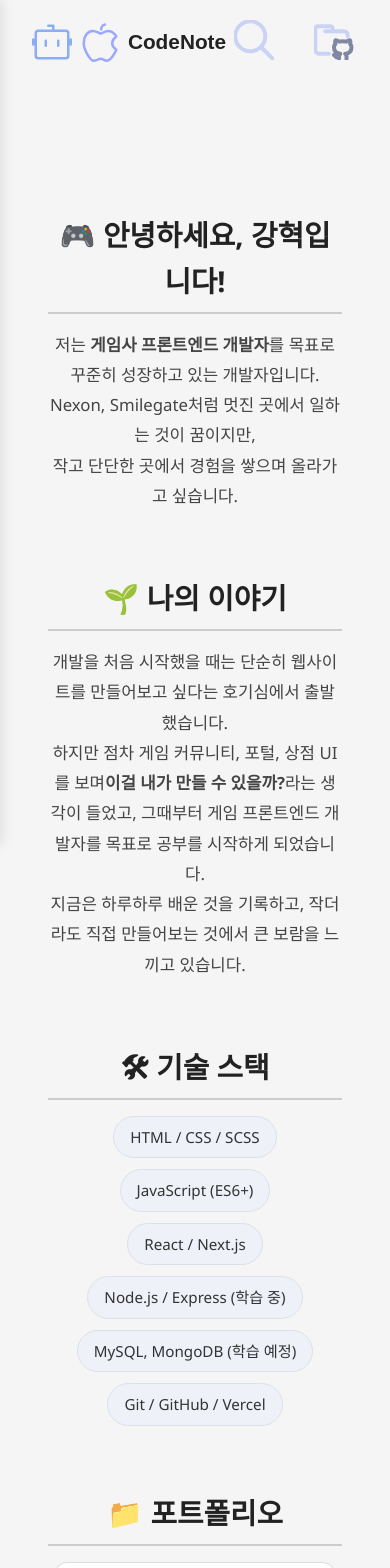
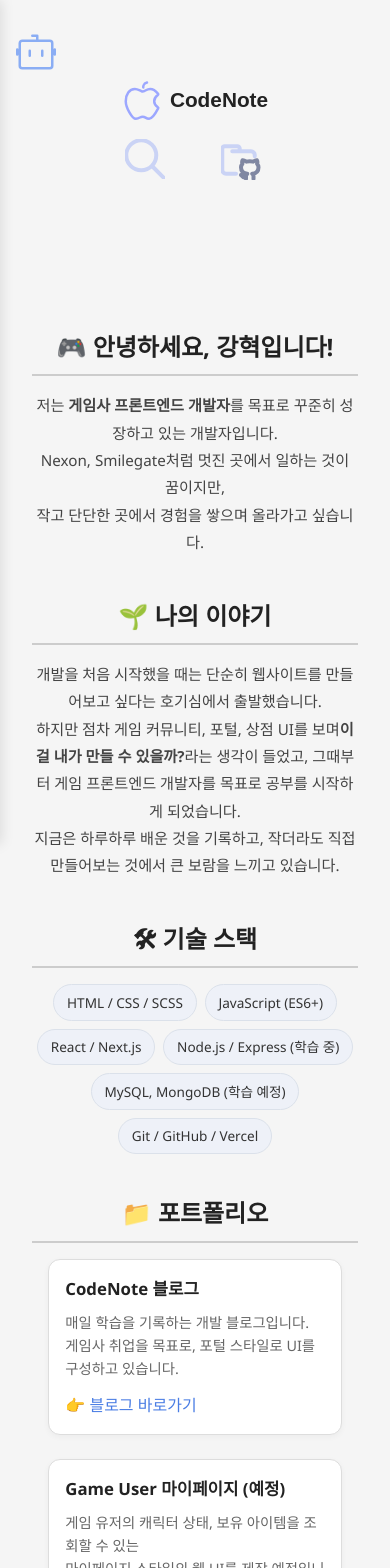
Before and after one commit to Aprasaks/codenote-log, a Next.js app: page /about in a window 390 px wide. Shown: the top 1568 px of the page. Built offline with nearby package versions, Linux system fonts and the light colour scheme; a web font is replaced by a local one.

Commit message:
💡 전체 반응형 스타일 적용 (about, globals, sidebar)

```diff
--- a/src/styles/Sidebar.css
+++ b/src/styles/Sidebar.css
@@ -41,3 +41,37 @@
 .menu a:hover {
   color: #0055aa;
 }
+
+/* ==================== 반응형 ==================== */
+@media (max-width: 768px) {
+  .sidebar {
+    width: 100%;
+    left: -100%;
+  }
+
+  .sidebar.open {
+    left: 0;
+  }
+
+  .close-btn {
+    font-size: 1.3rem;
+    position: absolute;
+    top: 1rem;
+    right: 1rem;
+  }
+
+  .profile h3 {
+    font-size: 1.1rem;
+  }
+
+  .profile p {
+    font-size: 0.95rem;
+    color: #666;
+  }
+
+  .menu a {
+    font-size: 1rem;
+    padding: 0.75rem 0;
+    text-align: center;
+  }
+}
--- a/src/styles/about.css
+++ b/src/styles/about.css
@@ -97,3 +97,46 @@
 .project-card a:hover {
   text-decoration: underline;
 }
+
+/* ================= 반응형 스타일 ================= */
+@media (max-width: 768px) {
+  .about-container {
+    padding: 1.5rem 1rem;
+    gap: 2.5rem;
+  }
+
+  .section-title {
+    font-size: 1.5rem;
+  }
+
+  .intro-text {
+    font-size: 0.95rem;
+  }
+
+  .skills-list {
+    gap: 0.5rem;
+  }
+
+  .skills-list li {
+    font-size: 0.85rem;
+    padding: 0.4rem 0.8rem;
+  }
+
+  .project-list {
+    flex-direction: column;
+    align-items: center;
+  }
+
+  .project-card {
+    width: 90%;
+    padding: 1rem;
+  }
+
+  .project-card h3 {
+    font-size: 1.05rem;
+  }
+
+  .project-card p {
+    font-size: 0.9rem;
+  }
+}
--- a/src/styles/globals.css
+++ b/src/styles/globals.css
@@ -250,3 +250,63 @@
     transform: translateY(0);
   }
 }
+
+/* ==================== 반응형 ==================== */
+@media (max-width: 768px) {
+  .header-inner {
+    flex-direction: column;
+    align-items: flex-start;
+    gap: 0.5rem;
+    padding: 1rem;
+  }
+
+  .center-logo {
+    justify-content: center;
+    width: 100%;
+  }
+
+  .nav {
+    display: flex;
+    justify-content: center;
+    gap: 1rem;
+    width: 100%;
+    margin-top: 0.5rem;
+  }
+
+  main {
+    padding: 0 1rem;
+    margin: 1.5rem auto;
+  }
+
+  .hi-title,
+  .hi-sub {
+    font-size: 2rem;
+  }
+
+  .hero-description {
+    font-size: 1rem;
+  }
+
+  .divider {
+    margin: 1.5rem auto;
+  }
+
+  .search-popup {
+    top: 60px;
+    right: 1rem;
+    width: calc(100% - 2rem);
+  }
+
+  .search-input-wrapper {
+    width: 100%;
+  }
+
+  .search-input {
+    width: 100%;
+  }
+
+  .footer {
+    padding: 0.8rem;
+    font-size: 0.75rem;
+  }
+}
```
